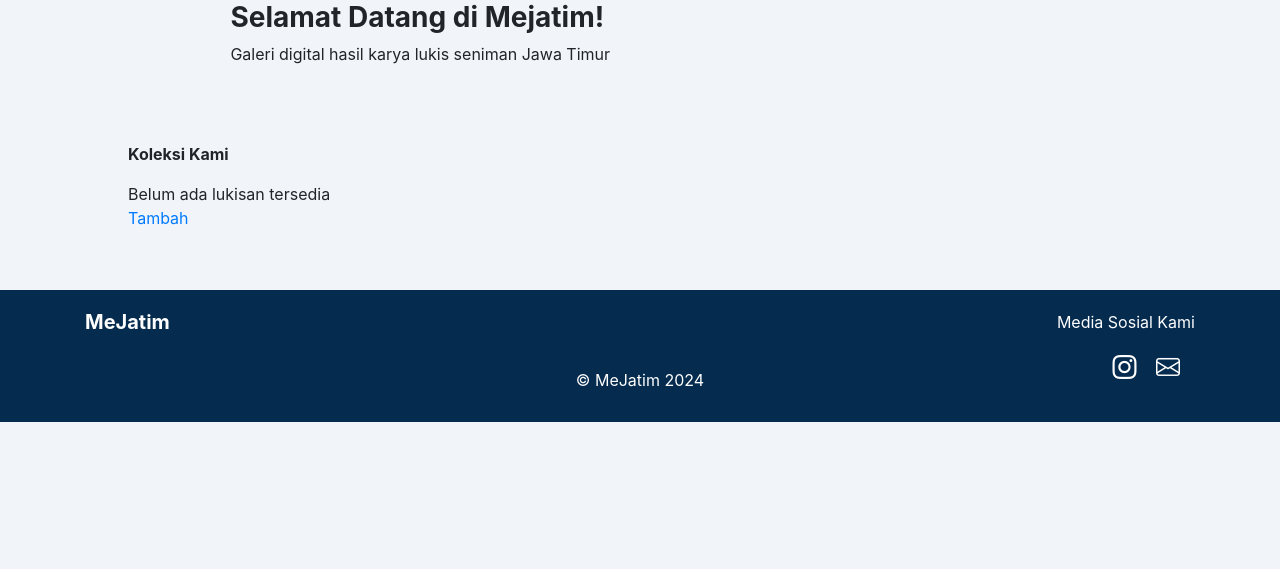
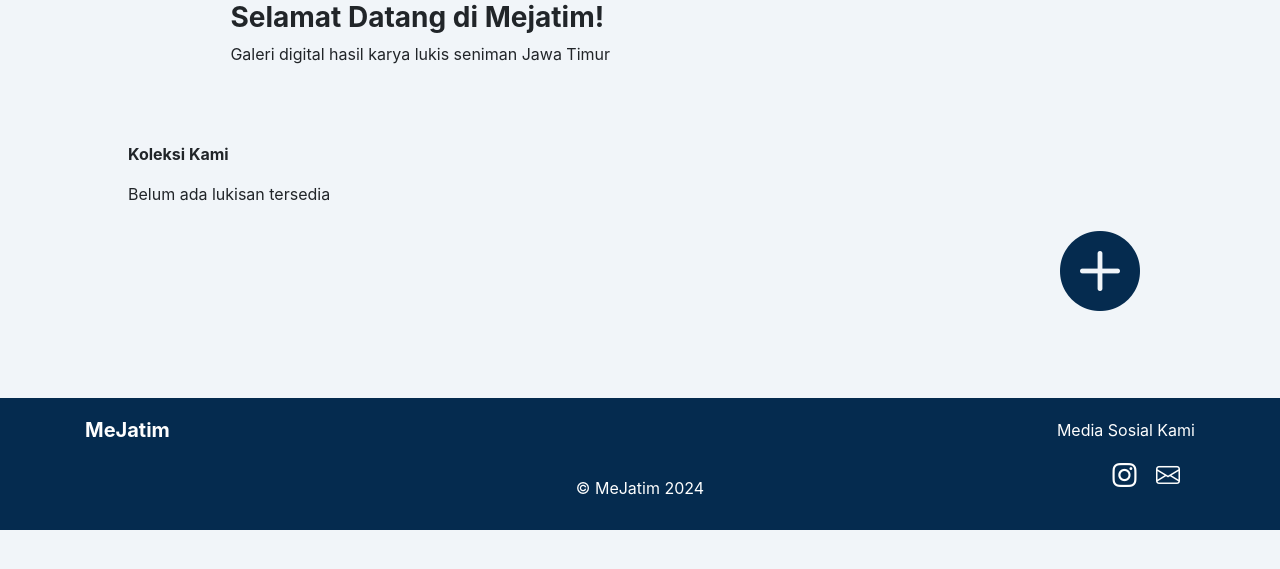
Before and after one commit to nisriinadyanp/Laybri, a PHP site: page /v_HalamanAdmin.php in a window 1280 px wide. Shown: the part 145-714 px from the top of the page. Run offline with PHP 8.4, Linux system fonts and the light colour scheme; data that the repository does not hold is empty.

Commit message:
Update v_HalamanAdmin.php

```diff
--- a/projek/v_HalamanAdmin.php
+++ b/projek/v_HalamanAdmin.php
@@ -68,7 +68,17 @@
             </div>
 
             <!--Ini tambah-->
-            <a href= v_TambahLukisan.php>Tambah</a>
+            <div class="add-button text-right">
+                <button class="btn add-button" onclick="redirectToTambah()">
+                    <i class="bi-plus-circle-fill" style="font-size: 5rem; color:#052B4F;"></i>
+                </button>
+            </div>
+
+            <script>
+                function redirectToTambah() {
+                    window.location.href = 'v_TambahLukisan.php';
+                }
+            </script>
         </div>
 
     <!--Footer -->
```
